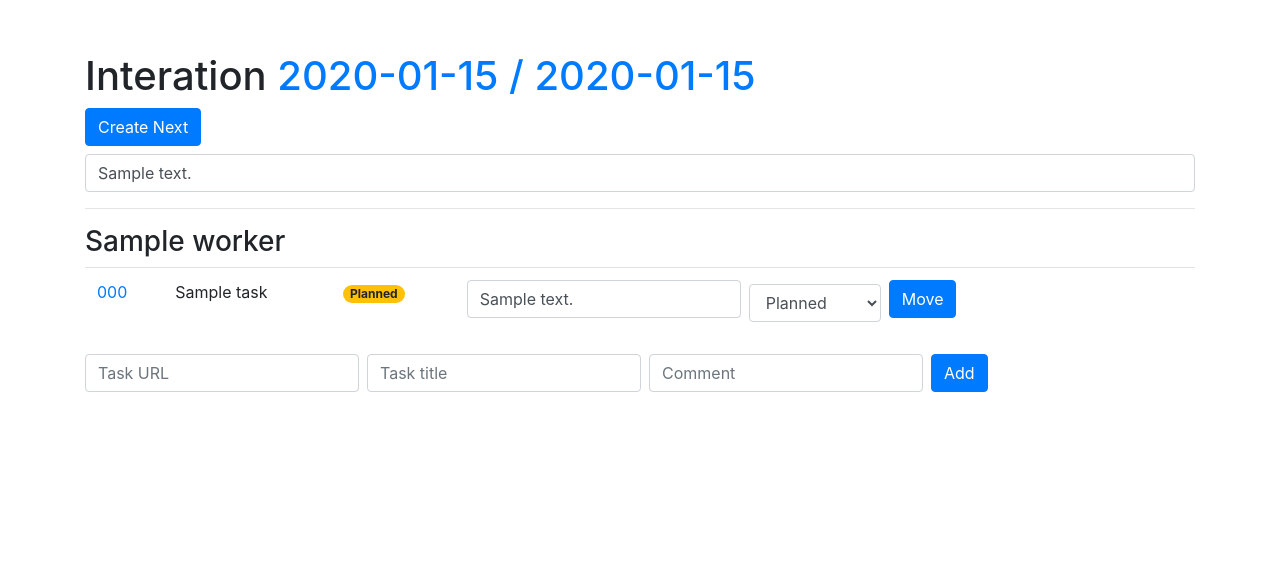
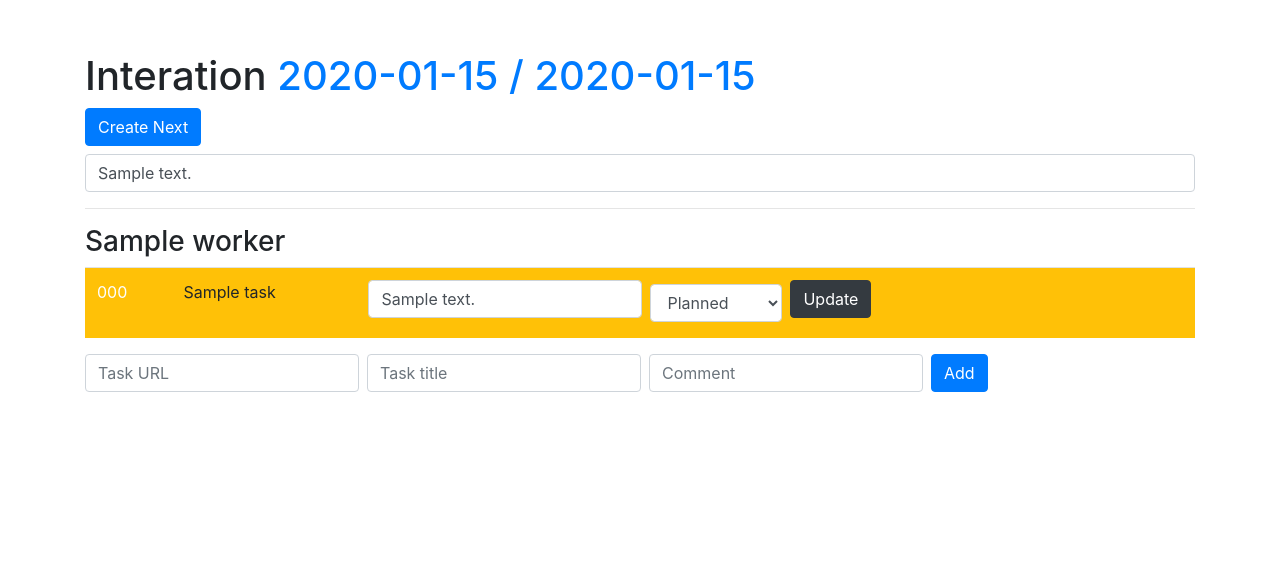
Before and after one commit to z0rr0/reptool, a Django app: page / in a window 1280 px wide. Shown: the part 56-634 px from the top of the page. Run offline with Django 3.2, Linux system fonts and the light colour scheme; tables that the repository leaves empty hold one stand-in row (values such as "Sample post"); some libraries are stand-ins or nearby versions; some web fonts are replaced.

Commit message:
status colors

```diff
--- a/web/static/css/main.css
+++ b/web/static/css/main.css
@@ -14,3 +14,7 @@ main > .container {
 code {
   font-size: 80%;
 }
+
+.task a {
+  color: white;
+}
--- a/web/team/templates/team/iteration.html
+++ b/web/team/templates/team/iteration.html
@@ -36,15 +36,10 @@
     <table class="table">
       <tbody>
       {% for report in reports %}
-        <tr>
-          <td><a href="{{ report.task.url }}" title="{{ report.task.number }}">{{ report.task.number }}</a></td>
+        <tr class="bg-{% if report.is_done %}success{% elif report.is_in_progress %}info{% else %}warning{% endif %}">
+          <td class="task"><a href="{{ report.task.url }}" title="{{ report.task.number }}"
+          >{{ report.task.number }}</a></td>
           <td>{{ report.task.title }}</td>
-          <td>
-            <span class="badge badge-pill
-            badge-{% if report.is_done %}success{% elif report.is_in_progress %}info{% else %}warning{% endif %}">
-              {{ report.get_status_display }}
-            </span>
-          </td>
           <td>
             <form class="form-inline"
                   action="{% url 'report_update' report.pk %}"
@@ -53,7 +48,7 @@
               {% csrf_token %}
               {{ report.form.comment }}
               {{ report.form.status }}
-              <button type="submit" class="btn btn-primary mb-2">{% trans "Move" %}</button>
+              <button type="submit" class="btn btn-dark mb-2">{% trans "Update" %}</button>
             </form>
           </td>
         </tr>
```
